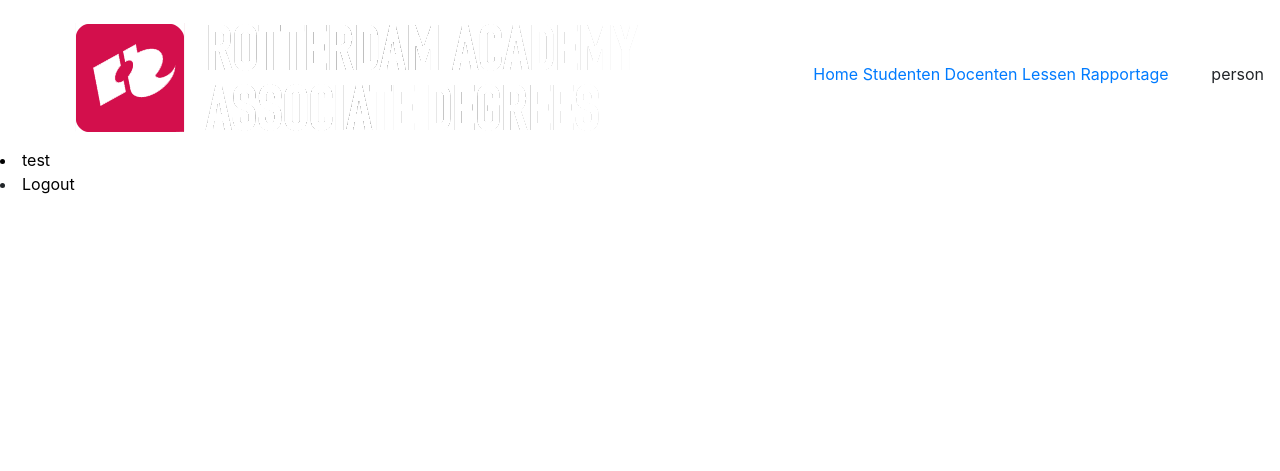
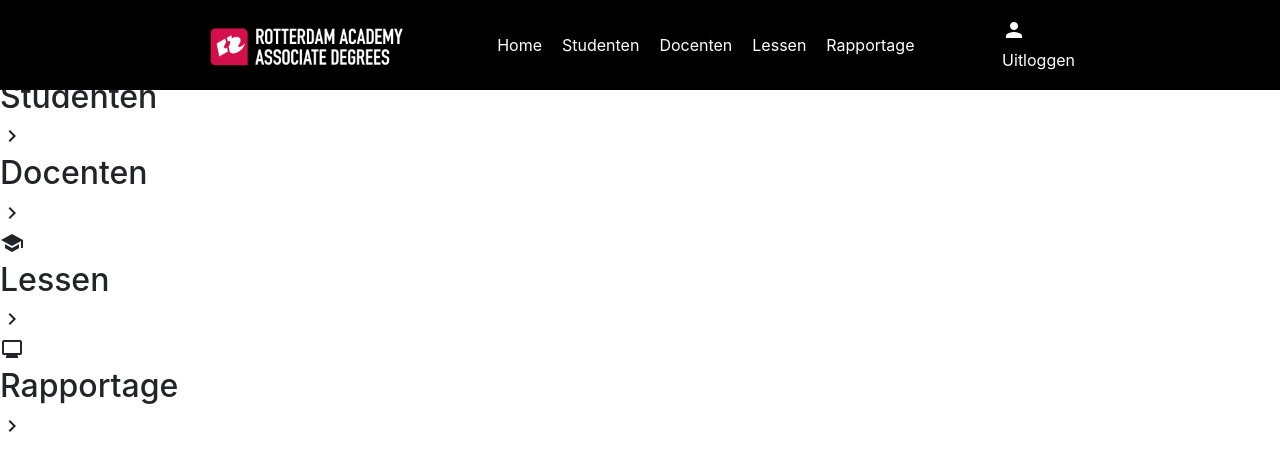
Before and after one commit to Rmdru/HR-rest, a Flask app: page /index in a window 1280 px wide. Shown: the top 471 px of the page. Run offline with Flask 2, Linux system fonts and the light colour scheme; a user stored in the database is signed in; some libraries are stand-ins or nearby versions.

Commit message:
FEATURE: navigation styled

```diff
--- /dev/null
+++ b/static/css/style.css
@@ -0,0 +1,43 @@
+:root {
+    --black: #000;
+    --white: #fff
+}
+
+.container {
+    width: 900px;
+    margin: 0 auto;
+}
+
+.navigation {
+    background-color: var(--black);
+    position: fixed;
+    width: 100%;
+    height: 90px;
+    z-index: 10;
+}
+
+.navigation .container {
+    height: 100%;
+    display: flex;
+    align-items: center;
+    justify-content: space-between;
+    gap: 20px;
+}
+
+.navigation img {
+    height: 45px;
+}
+
+.navigation .links {
+    display: flex;
+    justify-content: space-between;
+    gap: 20px;
+}
+
+.navigation a {
+    color: var(--white);
+}
+
+.navigation .material-icons {
+    color: var(--white);
+}
--- a/templates/index.html
+++ b/templates/index.html
@@ -3,4 +3,34 @@
 <div class="user">
     <li class="username" style="color: black">{{ name }}</li>
     <li class="logoutLi"><a href="/logout" style="color: black"><i class="bi bi-box-arrow-right logout"></i>Logout</a></li>
+    <div class="grid">
+        <div class="item">
+            <span class="material-icons">person</span>
+            <h2>Studenten</h2>
+            <div class="bttn">
+                <span class="material-icons">keyboard_arrow_right</span>
+            </div>
+        </div>
+        <div class="item">
+            <span class="fa-solid fa-person-chalkboard"></span>
+            <h2>Docenten</h2>
+            <div class="bttn">
+                <span class="material-icons">keyboard_arrow_right</span>
+            </div>
+        </div>
+        <div class="item">
+            <span class="material-icons">school</span>
+            <h2>Lessen</h2>
+            <div class="bttn">
+                <span class="material-icons">keyboard_arrow_right</span>
+            </div>
+        </div>
+        <div class="item">
+            <span class="material-icons">monitoring</span>
+            <h2>Rapportage</h2>
+            <div class="bttn">
+                <span class="material-icons">keyboard_arrow_right</span>
+            </div>
+        </div>
+    </div>
 </div>
--- a/templates/layout.html
+++ b/templates/layout.html
@@ -11,10 +11,11 @@
           integrity="sha384-Vkoo8x4CGsO3+Hhxv8T/Q5PaXtkKtu6ug5TOeNV6gBiFeWPGFN9MuhOf23Q9Ifjh" crossorigin="anonymous">
     <script src="https://code.jquery.com/jquery-3.4.1.slim.min.js"></script>
     <script src="https://cdn.jsdelivr.net/npm/bootstrap@4.4.1/dist/js/bootstrap.min.js"></script>
-    <link rel="stylesheet" href="/static/basic.css" type="text/css">
     <link rel="icon" href="/static/assets/hogeschool-rotterdam-logo-png-transparent.png" type="image/png" />
-    <link rel="stylesheet" href="https://fonts.googleapis.com/css2?family=Material+Symbols+Outlined:opsz,wght,FILL,GRAD@20..48,100..700,0..1,-50..200" />
-    <script src="scripts/user.js"></script>
+    <link rel="stylesheet" href="https://fonts.googleapis.com/icon?family=Material+Icons" />
+    <link rel="stylesheet" href="/static/css/style.css" type="text/css" />
+    <script src="/static/app.js"></script>
+    <script src="https://use.fontawesome.com/releases/v5.0.12/js/all.js" integrity="sha384-Voup2lBiiyZYkRto2XWqbzxHXwzcm4A5RfdfG6466bu5LqjwwrjXCMBQBLMWh7qR" crossorigin="anonymous"></script>
 </head>
 <body>
 
--- a/templates/navigation.html
+++ b/templates/navigation.html
@@ -1,6 +1,8 @@
-<nav class="navbar">
+<nav class="navigation">
     <div class="container">
-        <img src="/static/assets/ra_logo.png" alt="RAC logo" />
+        <a href="/">
+            <img src="/static/assets/ra_logo.png" alt="RAC logo" />
+        </a>
         <div class="links">
             <a href="/">Home</a>
             <a href="/studenten">Studenten</a>
@@ -8,11 +10,12 @@
             <a href="/lessen">Lessen</a>
             <a href="/rapportage">Rapportage</a>
         </div>
-    </div>
-    <div class="account">
-        <span class="user">
-            <span class="material-icons">person</span>
-            <span class="loggedInUser"></span>
-        </span>
+        <div class="account">
+            <div class="user">
+                <span class="material-icons">person</span>
+                <span class="loggedInUser"></span>
+            </div>
+            <a href="/logout">Uitloggen</a>
+        </div>
     </div>
 </nav>
```
Also changed, not shown: static/app.js (line endings or trailing spaces).
